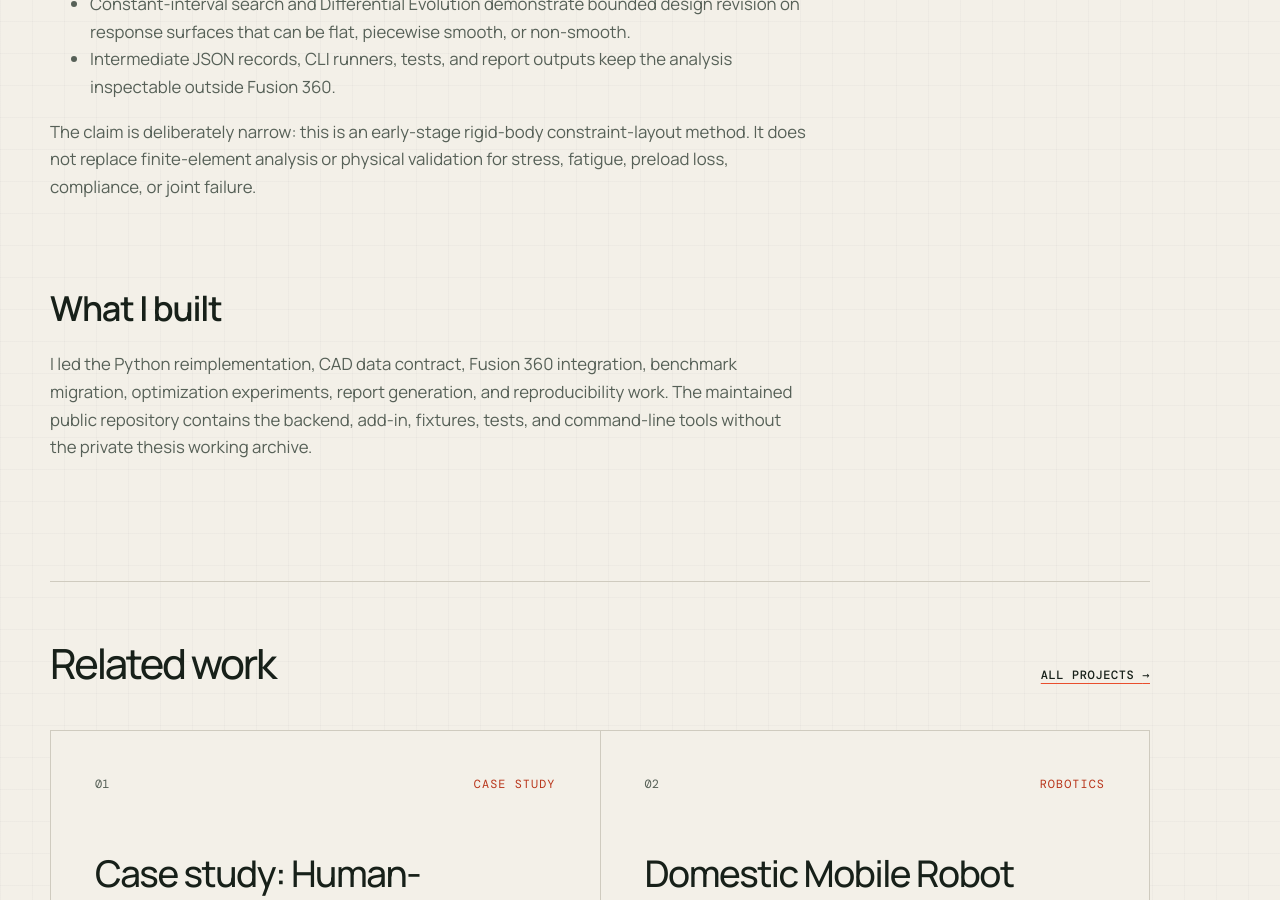
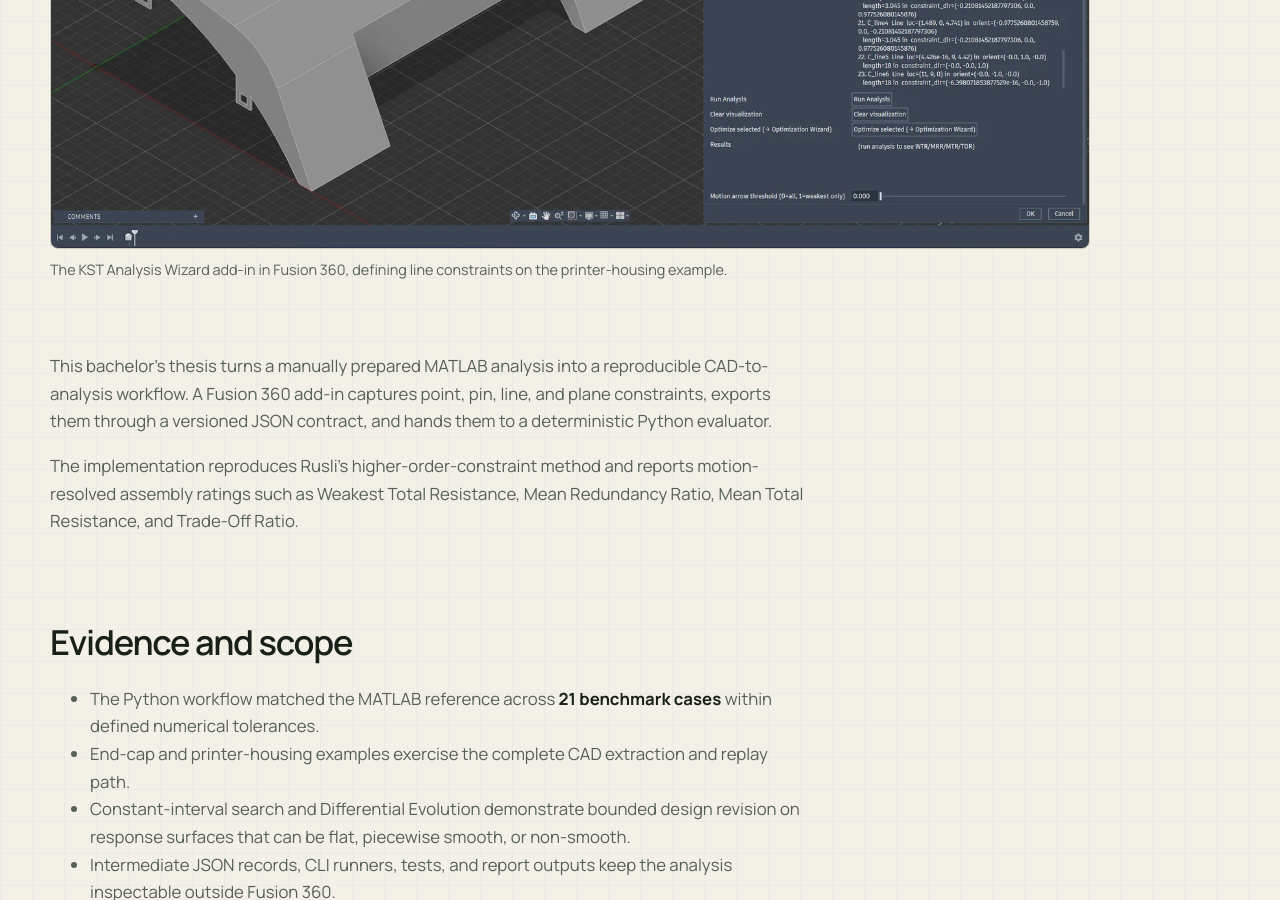
Before and after one commit to diovandi/diovandi.github.io, a Jekyll site: the page built from _projects/kst-rating-tool.md, in a window 1280 px wide and 900 px high, scrolled down 1291 px. Built offline with Jekyll 4.4.1, drawn with Linux system fonts in a browser that asks for light colours.

Commit message:
Add KST Analysis Wizard screenshot to the KST tool page
Co-Authored-By: Claude Opus 5.5 (1M context) <noreply@anthropic.com>
Claude-Session: https://claude.ai/code/session_01KPYXvv4THm8iWhaqt7cram

```diff
--- a/_projects/kst-rating-tool.md
+++ b/_projects/kst-rating-tool.md
@@ -15,6 +15,12 @@ stack:
   - Fusion 360
   - Optimization
 repository: https://github.com/diovandi/kst-rating-tool
+cover: /assets/images/photos/kst-fusion-wizard.webp
+cover_width: 1600
+cover_height: 1079
+cover_alt: "Fusion 360 window with a printer-housing model and the KST Analysis Wizard panel listing line constraints, with buttons to add constraints, run the analysis and send a constraint to optimization."
+cover_caption: "The KST Analysis Wizard add-in in Fusion 360, defining line constraints on the printer-housing example."
+image: /assets/images/photos/kst-fusion-wizard.webp
 ---
 
 This bachelor’s thesis turns a manually prepared MATLAB analysis into a reproducible CAD-to-analysis workflow. A Fusion 360 add-in captures point, pin, line, and plane constraints, exports them through a versioned JSON contract, and hands them to a deterministic Python evaluator.
```
Also changed, not shown: assets/images/photos/kst-fusion-wizard.webp (added).
